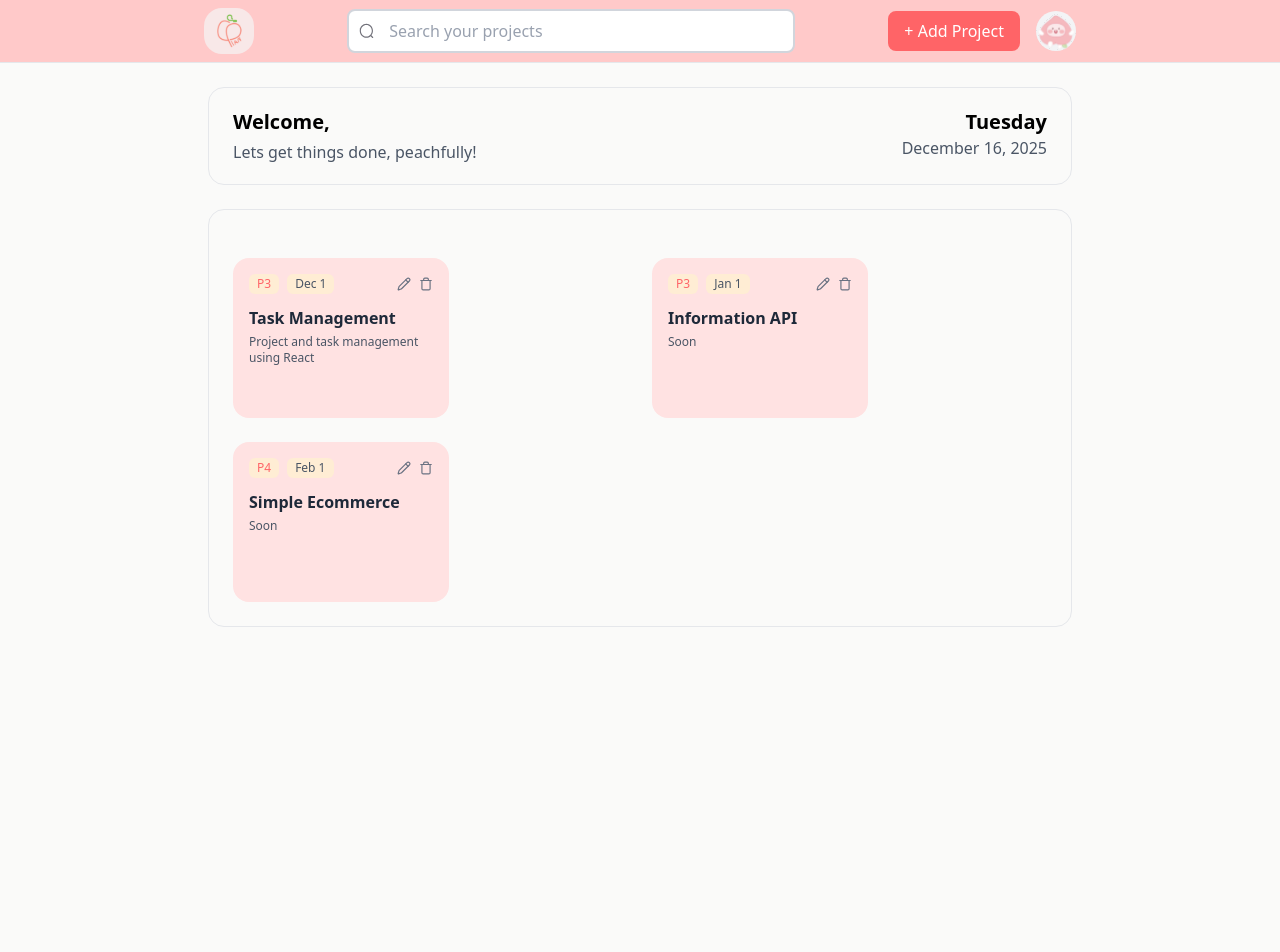
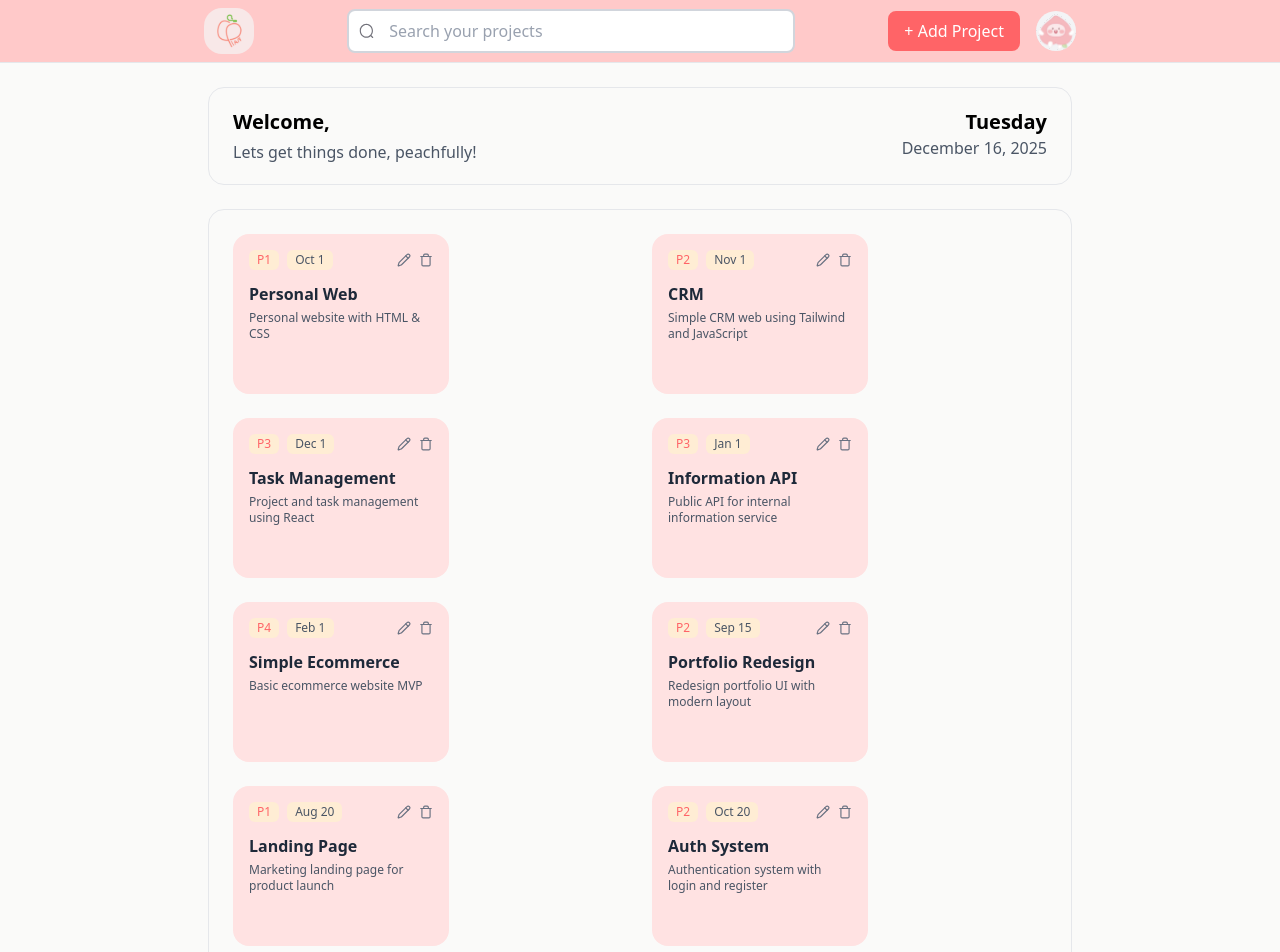
Before and after one commit to aletheaalmas/peachplan, a React (Vite) app: page / in a window 1280 px wide. Shown: the top 952 px of the page. Before the commit the page ends 800 px from the top, so only its background shows below. Built offline with nearby package versions, Linux system fonts and the light colour scheme.

Commit message:
feat: add dataProjects object

```diff
--- a/src/modules/project/data.ts
+++ b/src/modules/project/data.ts
@@ -1,9 +1,10 @@
-import type {Projects} from "./type"
+import type { Projects } from "./type";
+
 export const dataProjects: Projects = [
   {
     id: 1,
     title: "Personal Web",
-    isDone: true,
+    isDone: false,
     priority: "P1",
     description: "Personal website with HTML & CSS",
     dueDate: new Date("2025-10-01"),
@@ -11,9 +12,9 @@ export const dataProjects: Projects = [
   {
     id: 2,
     title: "CRM",
-    isDone: true,
+    isDone: false,
     priority: "P2",
-    description: "Simple CRM web using tailwind and JavaScript",
+    description: "Simple CRM web using Tailwind and JavaScript",
     dueDate: new Date("2025-11-01"),
   },
   {
@@ -29,15 +30,55 @@ export const dataProjects: Projects = [
     title: "Information API",
     isDone: false,
     priority: "P3",
-    description: "Soon",
-    dueDate: new Date("2026-1-01"),
+    description: "Public API for internal information service",
+    dueDate: new Date("2026-01-01"),
   },
   {
     id: 5,
     title: "Simple Ecommerce",
     isDone: false,
     priority: "P4",
-    description: "Soon",
-    dueDate: new Date("2026-2-01"),
+    description: "Basic ecommerce website MVP",
+    dueDate: new Date("2026-02-01"),
+  },
+  {
+    id: 6,
+    title: "Portfolio Redesign",
+    isDone: false,
+    priority: "P2",
+    description: "Redesign portfolio UI with modern layout",
+    dueDate: new Date("2025-09-15"),
+  },
+  {
+    id: 7,
+    title: "Landing Page",
+    isDone: false,
+    priority: "P1",
+    description: "Marketing landing page for product launch",
+    dueDate: new Date("2025-08-20"),
+  },
+  {
+    id: 8,
+    title: "Auth System",
+    isDone: false,
+    priority: "P2",
+    description: "Authentication system with login and register",
+    dueDate: new Date("2025-10-20"),
+  },
+  {
+    id: 9,
+    title: "Dashboard UI",
+    isDone: false,
+    priority: "P3",
+    description: "Dashboard layout with charts and cards",
+    dueDate: new Date("2025-11-15"),
+  },
+  {
+    id: 10,
+    title: "Notification Service",
+    isDone: false,
+    priority: "P4",
+    description: "Email and in-app notification service",
+    dueDate: new Date("2026-03-01"),
   },
 ];
```
